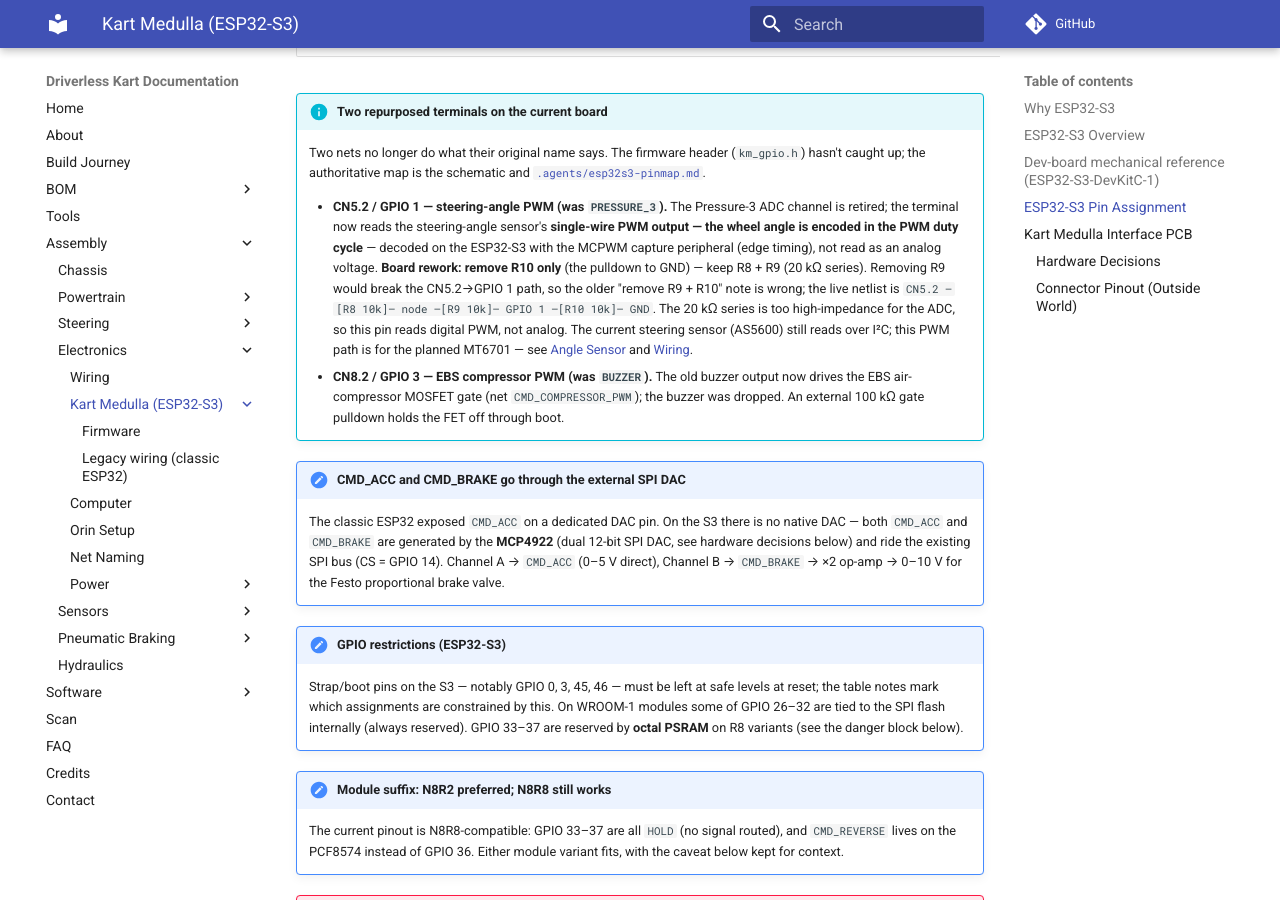
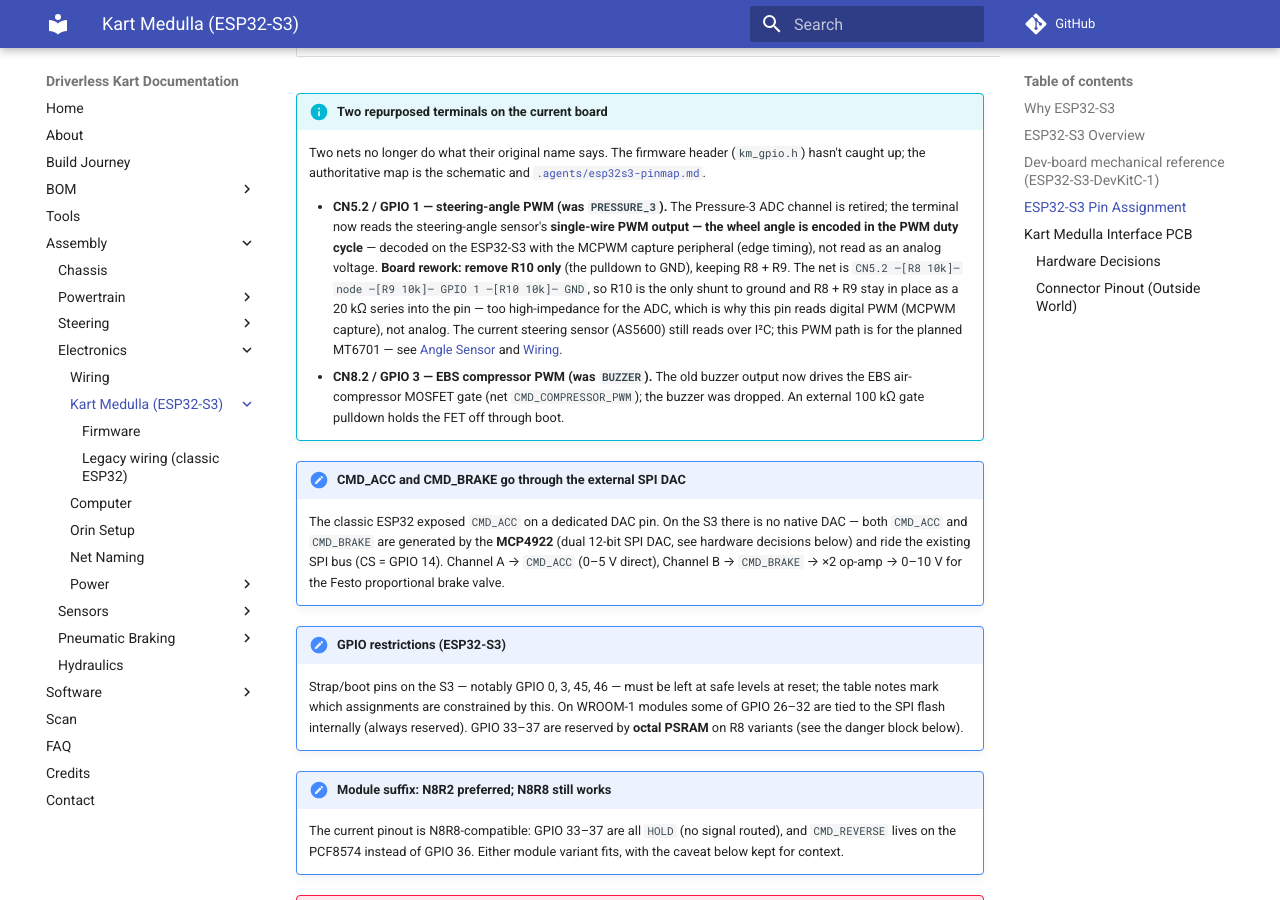
Before and after one commit to UM-Driverless/kart_docs, an MkDocs documentation site: the page built from docs/assembly/electronics/kart-medulla/index.md, in a window 1280 px wide and 900 px high, scrolled down 7127 px. Built offline with MkDocs 1.6.1 and Material for MkDocs 9.7.7, drawn with Linux system fonts in a browser that asks for light colours; comment, search, counter and statistics services are not loaded.

Commit message:
docs: state current facts, drop internal wrong-turn narration
Public pages shouldn't narrate the team's course-corrections. Removed the
"magnet was never the problem" note (steering sensor), the "earlier versions
listed CAN — that was wrong" line (orin-setup), and reframed the R10-rework
note (medulla pinout) to state the netlist positively instead of flagging an
older note as wrong. Added a definition-of-done check to keep this out.

Co-Authored-By: Claude Opus 4.8 (1M context) <noreply@anthropic.com>

```diff
--- a/docs/assembly/electronics/kart-medulla/index.md
+++ b/docs/assembly/electronics/kart-medulla/index.md
@@ -104,7 +104,7 @@ Status legend: **HOLD** = unassigned, kept free for future use or module-variant
 !!! info "Two repurposed terminals on the current board"
     Two nets no longer do what their original name says. The firmware header (`km_gpio.h`) hasn't caught up; the authoritative map is the schematic and [`.agents/esp32s3-pinmap.md`](https://github.com/UM-Driverless/kart-medulla/blob/main/.agents/esp32s3-pinmap.md).
 
-    - **CN5.2 / GPIO 1 — steering-angle PWM (was `PRESSURE_3`).** The Pressure-3 ADC channel is retired; the terminal now reads the steering-angle sensor's **single-wire PWM output — the wheel angle is encoded in the PWM duty cycle** — decoded on the ESP32-S3 with the MCPWM capture peripheral (edge timing), not read as an analog voltage. **Board rework: remove R10 only** (the pulldown to GND) — keep R8 + R9 (20 kΩ series). Removing R9 would break the CN5.2→GPIO 1 path, so the older "remove R9 + R10" note is wrong; the live netlist is `CN5.2 —[R8 10k]— node —[R9 10k]— GPIO 1 —[R10 10k]— GND`. The 20 kΩ series is too high-impedance for the ADC, so this pin reads digital PWM, not analog. The current steering sensor (AS5600) still reads over I²C; this PWM path is for the planned MT6701 — see [Angle Sensor](../../steering/sensor/index.md) and [Wiring](../wiring.md).
+    - **CN5.2 / GPIO 1 — steering-angle PWM (was `PRESSURE_3`).** The Pressure-3 ADC channel is retired; the terminal now reads the steering-angle sensor's **single-wire PWM output — the wheel angle is encoded in the PWM duty cycle** — decoded on the ESP32-S3 with the MCPWM capture peripheral (edge timing), not read as an analog voltage. **Board rework: remove R10 only** (the pulldown to GND), keeping R8 + R9. The net is `CN5.2 —[R8 10k]— node —[R9 10k]— GPIO 1 —[R10 10k]— GND`, so R10 is the only shunt to ground and R8 + R9 stay in place as a 20 kΩ series into the pin — too high-impedance for the ADC, which is why this pin reads digital PWM (MCPWM capture), not analog. The current steering sensor (AS5600) still reads over I²C; this PWM path is for the planned MT6701 — see [Angle Sensor](../../steering/sensor/index.md) and [Wiring](../wiring.md).
     - **CN8.2 / GPIO 3 — EBS compressor PWM (was `BUZZER`).** The old buzzer output now drives the EBS air-compressor MOSFET gate (net `CMD_COMPRESSOR_PWM`); the buzzer was dropped. An external 100 kΩ gate pulldown holds the FET off through boot.
 
 !!! note "CMD_ACC and CMD_BRAKE go through the external SPI DAC"
```
Also changed, not shown: .agents/definition-of-done.md (+1 -0 lines), docs/assembly/electronics/orin-setup.md (+1 -1 lines), docs/assembly/steering/sensor/index.md (+1 -4 lines).
